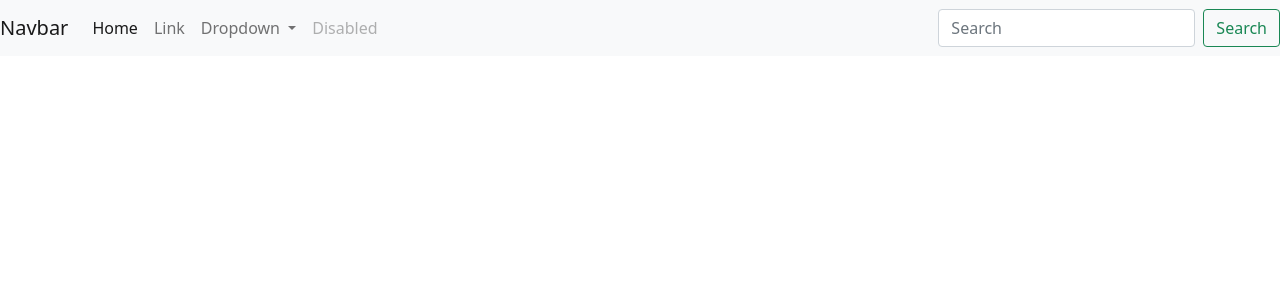
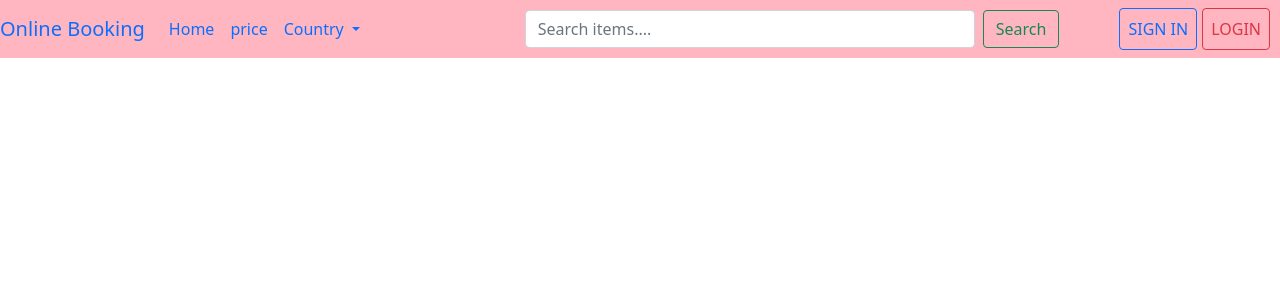
Before and after one commit to snippy066/shoppingWebsite, a PHP site: page /admin/index.php in a window 1280 px wide. Shown: the top 300 px of the page. Run offline with PHP 8.4, Linux system fonts and the light colour scheme; some libraries are stand-ins or nearby versions.

Commit message:
Update index.php

```diff
--- a/admin/index.php
+++ b/admin/index.php
@@ -6,14 +6,14 @@
     <meta name="viewport" content="width=device-width, initial-scale=1.0">
 
     <!-- Bootstrap CSS -->
-    <link rel="stylesheet" href="files/boot.css">
+    <link rel="stylesheet" href="..//files/boot.css">
     <!-- Custom CSS -->
     <link rel="stylesheet" href="css/style.css">
 
-    <link rel="stylesheet" href="files/font.css">
+    <link rel="stylesheet" href="..//files/font.css">
     <script src="https://use.fontawesome.com/b80ad5dc68.js"></script>
 
-    <title>Online Booking Admin Panel</title>
+    <title>Admin Panel</title>
     <style>
         .container-fluid {
         margin:0px;padding:0px;
@@ -39,9 +39,9 @@
         <div class="container-fluid">
 
          <!-- nav bar starting-->
-         <nav class="navbar navbar-expand-lg navbar-light bg-light">
+         <nav class="navbar navbar-expand-lg navbar-ligh sticky-top " style="background-color:	#FFB6C1;">
   <div class="container-fluid">
-    <a class="navbar-brand" href="#">Navbar</a>
+    <a class="navbar-brand" href="#">Online Booking</a>
     <button class="navbar-toggler" type="button" data-bs-toggle="collapse" data-bs-target="#navbarSupportedContent" aria-controls="navbarSupportedContent" aria-expanded="false" aria-label="Toggle navigation">
       <span class="navbar-toggler-icon"></span>
     </button>
@@ -51,27 +51,33 @@
           <a class="nav-link active" aria-current="page" href="#">Home</a>
         </li>
         <li class="nav-item">
-          <a class="nav-link" href="#">Link</a>
+          <a class="nav-link" href="#">price</a>
         </li>
-        <li class="nav-item dropdown">
-          <a class="nav-link dropdown-toggle" href="#" id="navbarDropdown" role="button" data-bs-toggle="dropdown" aria-expanded="false">
-            Dropdown
-          </a>
-          <ul class="dropdown-menu" aria-labelledby="navbarDropdown">
-            <li><a class="dropdown-item" href="#">Action</a></li>
-            <li><a class="dropdown-item" href="#">Another action</a></li>
-            <li><hr class="dropdown-divider"></li>
-            <li><a class="dropdown-item" href="#">Something else here</a></li>
-          </ul>
-        </li>
-        <li class="nav-item">
-          <a class="nav-link disabled" href="#" tabindex="-1" aria-disabled="true">Disabled</a>
-        </li>
+
+      <li class="nav-item dropdown">
+        <a class="nav-link dropdown-toggle" href="#" id="navbarDropdownMenuLink" role="button" data-toggle="dropdown" aria-haspopup="true" aria-expanded="false">
+          Country
+        </a>
+        <div class="dropdown-menu" aria-labelledby="navbarDropdownMenuLink">
+          <a class="dropdown-item" href="#">India</a>
+          <a class="dropdown-item" href="#">USA</a>
+          <a class="dropdown-item" href="#">Other</a>
+        </div>
+      </li>
+
       </ul>
-      <form class="d-flex">
-        <input class="form-control me-2" type="search" placeholder="Search" aria-label="Search">
+      <form class="d-flex justify-content-between" >
+        <input class="form-control me-2" type="search" placeholder="Search items...." aria-label="Search" style="width:450px;margin-left:10px;">
         <button class="btn btn-outline-success" type="submit">Search</button>
       </form>
+      <ul class="navbar-nav">
+    <li class="nav-item" style="margin-right:5px;margin-left:60px">
+        <a class="nav-link btn btn-outline-primary" data-toggle="modal" data-target="#registration" >SIGN IN</a>
+      </li>
+    <li class="nav-item" style="margin-right:10px">
+        <a class="nav-link btn btn-outline-danger" href="login.php">LOGIN</a>
+      </li>
+      </ul>
     </div>
   </div>
 </nav>
@@ -82,10 +88,10 @@
 
         <!-- Optional JavaScript -->
         <!-- jQuery first, then Popper.js, then Bootstrap JS -->
-        <script src="files/boot.js"></script>
-        <script src="files/boot1.js"></script>
-        <script src="files/boot2.js"></script>
-        <script src="files/boot3.js"></script>
+        <script src="..//files/jq.js"></script>
+        <script src="..//files/boot.js"></script>
+        <script src="..//files/boot2.js"></script>
+        <script src="..//files/boot3.js"></script>
 
     </body>
 </html>
```
